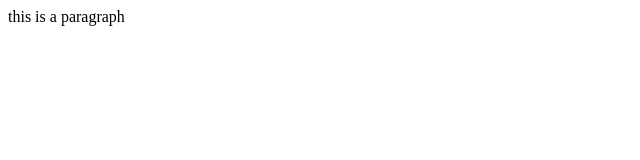
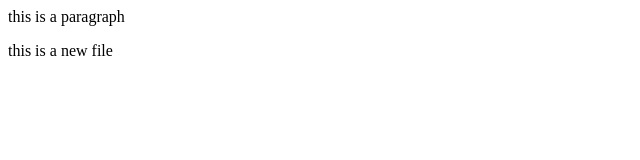
Before and after one commit to Surajdhage31/newRepo, a plain HTML site: page LocalRepo/index.html in a window 1280 px wide. Shown: the full height of the page, 0-640 px from the left. Drawn offline with Linux system fonts and the light colour scheme.

Commit message:
Add Readme

```diff
--- a/LocalRepo/index.html
+++ b/LocalRepo/index.html
@@ -1 +1,4 @@
 <p> this is a paragraph</p>
+<p>
+this is a new file
+</p>
```
Also changed, not shown: 1 other file.
